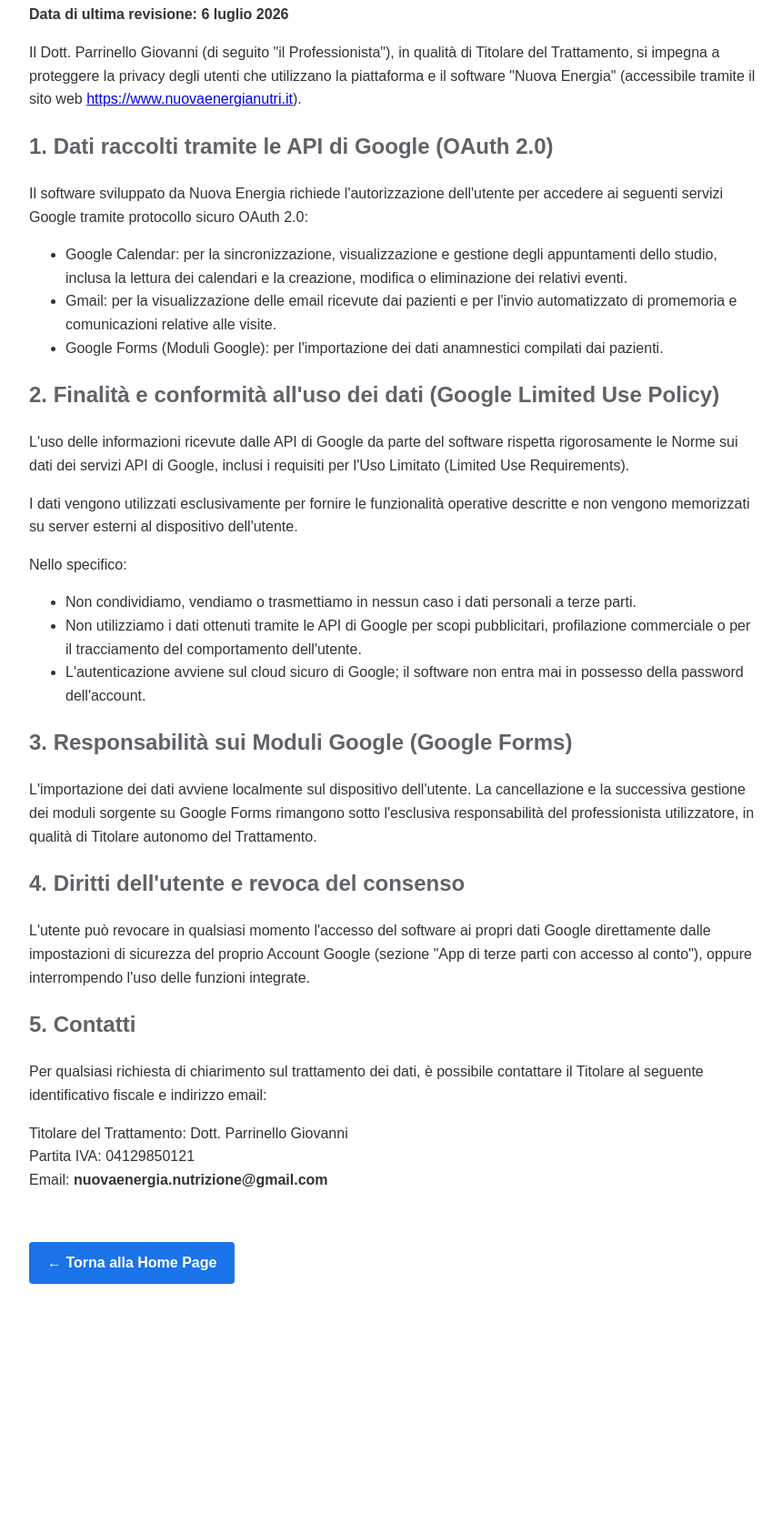
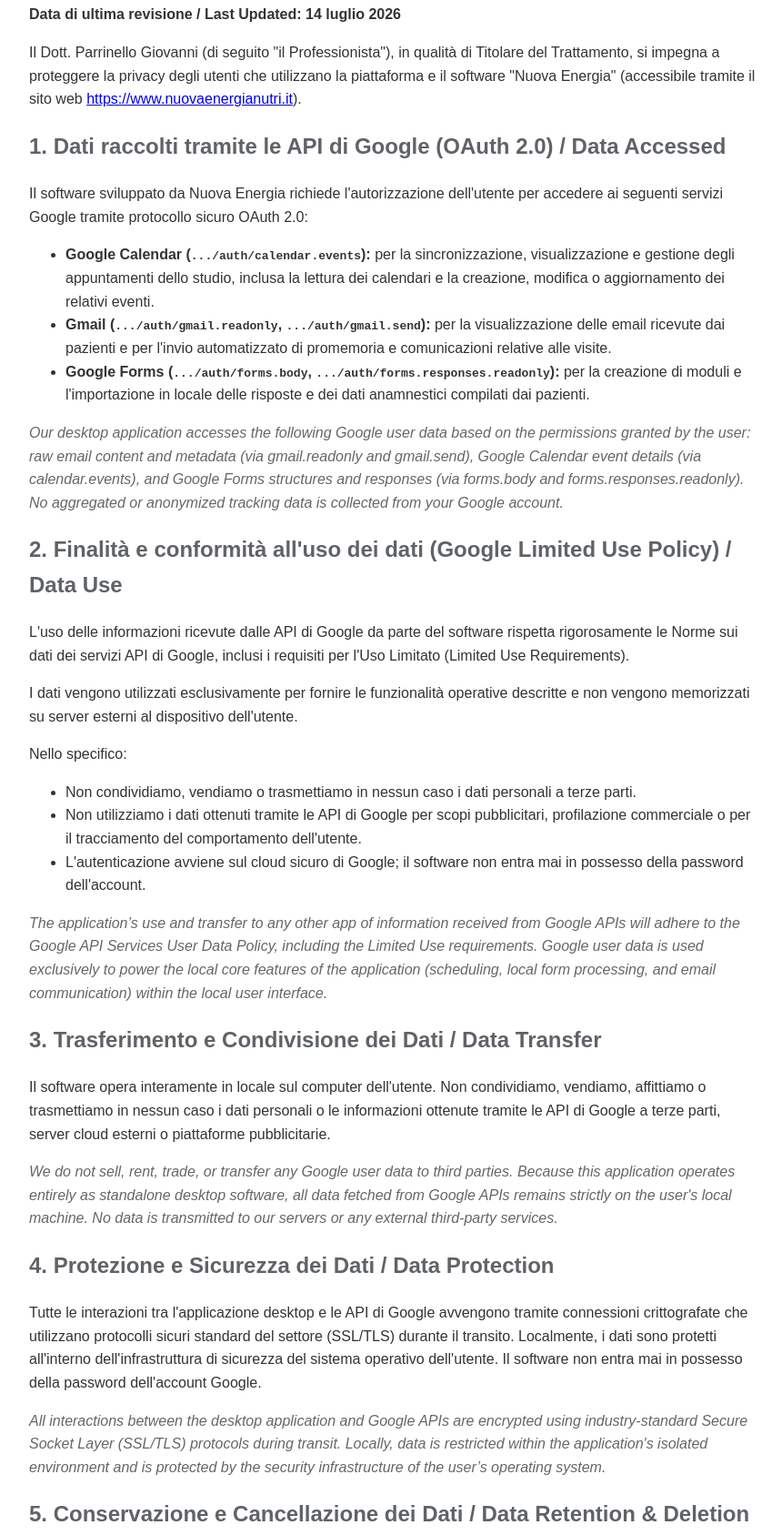
Before and after one commit to NuovaEnergia/nuovaenergia.github.io, a plain HTML site: page privacy.html in a window 1280 px wide. Shown: the part 299-1986 px from the top of the page at 91% size, without its empty margins (208-1068 px from the left). Before the commit the page ends 1770 px from the top, so only its background shows below. Drawn offline with Linux system fonts and the light colour scheme.

Commit message:
Update privacy.html

```diff
--- a/privacy.html
+++ b/privacy.html
@@ -19,6 +19,14 @@
 
         h1 { color: #1a73e8; }
         h2 { color: #5f6368; }
+
+        /* Stile per il testo in inglese (opzionale per differenziarlo leggermente) */
+        .en-text {
+            color: #666;
+            font-style: italic;
+            margin-top: 5px;
+            display: block;
+        }
 
         /* Stile per il pulsante Torna alla Home */
         .btn-home {
@@ -45,36 +53,53 @@
     </div>
 
     <h1>Informativa sulla Privacy e Trattamento Dati (Google OAuth)</h1>
-    <p><strong>Data di ultima revisione: 6 luglio 2026</strong></p>
+    <p><strong>Data di ultima revisione / Last Updated: 14 luglio 2026</strong></p>
 
     <p>Il Dott. Parrinello Giovanni (di seguito "il Professionista"), in qualità di Titolare del Trattamento, si impegna a proteggere la privacy degli utenti che utilizzano la piattaforma e il software "Nuova Energia" (accessibile tramite il sito web <a href="https://www.nuovaenergianutri.it">https://www.nuovaenergianutri.it</a>).</p>
 
-    <h2>1. Dati raccolti tramite le API di Google (OAuth 2.0)</h2>
+    <h2>1. Dati raccolti tramite le API di Google (OAuth 2.0) / Data Accessed</h2>
     <p>Il software sviluppato da Nuova Energia richiede l'autorizzazione dell'utente per accedere ai seguenti servizi Google tramite protocollo sicuro OAuth 2.0:</p>
     <ul>
-        <li>Google Calendar: per la sincronizzazione, visualizzazione e gestione degli appuntamenti dello studio, inclusa la lettura dei calendari e la creazione, modifica o eliminazione dei relativi eventi.</li>
-        <li>Gmail: per la visualizzazione delle email ricevute dai pazienti e per l'invio automatizzato di promemoria e comunicazioni relative alle visite.</li>
-        <li>Google Forms (Moduli Google): per l'importazione dei dati anamnestici compilati dai pazienti.</li>
+        <li>
+            <strong>Google Calendar (<code>.../auth/calendar.events</code>):</strong> per la sincronizzazione, visualizzazione e gestione degli appuntamenti dello studio, inclusa la lettura dei calendari e la creazione, modifica o aggiornamento dei relativi eventi.
+        </li>
+        <li>
+            <strong>Gmail (<code>.../auth/gmail.readonly</code>, <code>.../auth/gmail.send</code>):</strong> per la visualizzazione delle email ricevute dai pazienti e per l'invio automatizzato di promemoria e comunicazioni relative alle visite.
+        </li>
+        <li>
+            <strong>Google Forms (<code>.../auth/forms.body</code>, <code>.../auth/forms.responses.readonly</code>):</strong> per la creazione di moduli e l'importazione in locale delle risposte e dei dati anamnestici compilati dai pazienti.
+        </li>
     </ul>
+    <span class="en-text">Our desktop application accesses the following Google user data based on the permissions granted by the user: raw email content and metadata (via gmail.readonly and gmail.send), Google Calendar event details (via calendar.events), and Google Forms structures and responses (via forms.body and forms.responses.readonly). No aggregated or anonymized tracking data is collected from your Google account.</span>
 
-    <h2>2. Finalità e conformità all'uso dei dati (Google Limited Use Policy)</h2>
+    <h2>2. Finalità e conformità all'uso dei dati (Google Limited Use Policy) / Data Use</h2>
     <p>L'uso delle informazioni ricevute dalle API di Google da parte del software rispetta rigorosamente le Norme sui dati dei servizi API di Google, inclusi i requisiti per l'Uso Limitato (Limited Use Requirements).</p>
     <p>I dati vengono utilizzati esclusivamente per fornire le funzionalità operative descritte e non vengono memorizzati su server esterni al dispositivo dell'utente.</p>
-
     <p>Nello specifico:</p>
     <ul>
         <li>Non condividiamo, vendiamo o trasmettiamo in nessun caso i dati personali a terze parti.</li>
         <li>Non utilizziamo i dati ottenuti tramite le API di Google per scopi pubblicitari, profilazione commerciale o per il tracciamento del comportamento dell'utente.</li>
         <li>L'autenticazione avviene sul cloud sicuro di Google; il software non entra mai in possesso della password dell'account.</li>
     </ul>
+    <span class="en-text">The application’s use and transfer to any other app of information received from Google APIs will adhere to the Google API Services User Data Policy, including the Limited Use requirements. Google user data is used exclusively to power the local core features of the application (scheduling, local form processing, and email communication) within the local user interface.</span>
 
-    <h2>3. Responsabilità sui Moduli Google (Google Forms)</h2>
+    <h2>3. Trasferimento e Condivisione dei Dati / Data Transfer</h2>
+    <p>Il software opera interamente in locale sul computer dell'utente. Non condividiamo, vendiamo, affittiamo o trasmettiamo in nessun caso i dati personali o le informazioni ottenute tramite le API di Google a terze parti, server cloud esterni o piattaforme pubblicitarie.</p>
+    <span class="en-text">We do not sell, rent, trade, or transfer any Google user data to third parties. Because this application operates entirely as standalone desktop software, all data fetched from Google APIs remains strictly on the user's local machine. No data is transmitted to our servers or any external third-party services.</span>
+
+    <h2>4. Protezione e Sicurezza dei Dati / Data Protection</h2>
+    <p>Tutte le interazioni tra l'applicazione desktop e le API di Google avvengono tramite connessioni crittografate che utilizzano protocolli sicuri standard del settore (SSL/TLS) durante il transito. Localmente, i dati sono protetti all'interno dell'infrastruttura di sicurezza del sistema operativo dell'utente. Il software non entra mai in possesso della password dell'account Google.</p>
+    <span class="en-text">All interactions between the desktop application and Google APIs are encrypted using industry-standard Secure Socket Layer (SSL/TLS) protocols during transit. Locally, data is restricted within the application's isolated environment and is protected by the security infrastructure of the user’s operating system.</span>
+
+    <h2>5. Conservazione e Cancellazione dei Dati / Data Retention & Deletion</h2>
+    <p>I dati dell'utente Google non vengono conservati in modo permanente su server esterni. I dati vengono memorizzati nella cache locale solo per il tempo strettamente necessario a eseguire le sessioni attive nel software. L'utente può eliminare definitivamente tutti i dati memorizzati in locale in qualsiasi momento disconnettendo l'account Google dall'app, svuotando la cache o disinstallando il software.</p>
     <p>L'importazione dei dati avviene localmente sul dispositivo dell'utente. La cancellazione e la successiva gestione dei moduli sorgente su Google Forms rimangono sotto l'esclusiva responsabilità del professionista utilizzatore, in qualità di Titolare autonomo del Trattamento.</p>
+    <span class="en-text">We do not retain your Google data on any external servers. Google user data is cached locally only as long as necessary to execute the active session or workflow within the app. Users can permanently delete all locally stored data at any time by logging out of the Google integration inside the app, clearing the application cache, or uninstalling the software.</span>
 
-    <h2>4. Diritti dell'utente e revoca del consenso</h2>
+    <h2>6. Diritti dell'utente e revoca del consenso / User Rights</h2>
     <p>L'utente può revocare in qualsiasi momento l'accesso del software ai propri dati Google direttamente dalle impostazioni di sicurezza del proprio Account Google (sezione "App di terze parti con accesso al conto"), oppure interrompendo l'uso delle funzioni integrate.</p>
 
-    <h2>5. Contatti</h2>
+    <h2>7. Contatti / Contacts</h2>
     <p>Per qualsiasi richiesta di chiarimento sul trattamento dei dati, è possibile contattare il Titolare al seguente identificativo fiscale e indirizzo email:</p>
     <p>
         Titolare del Trattamento: Dott. Parrinello Giovanni <br>
```
